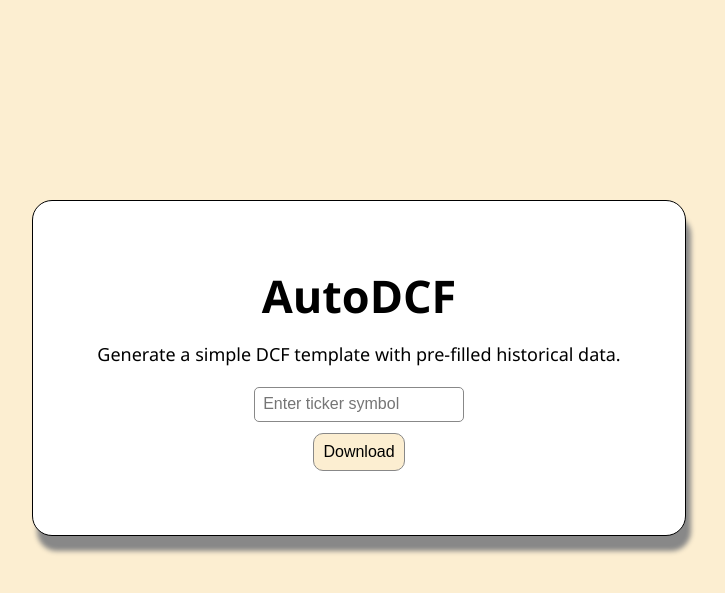
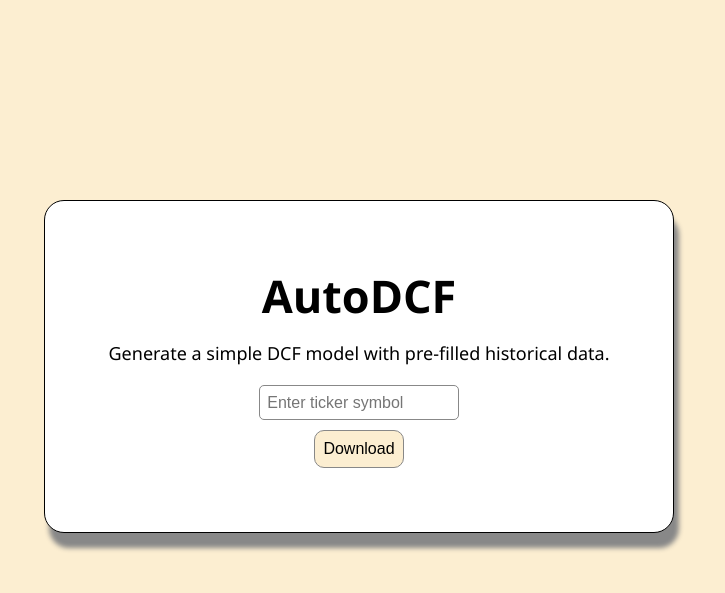
Before and after one commit to nikhilnd/AutoDCF, a Flask app: page / in a window 1280 px wide. Shown: the top 593 px of the page, without its empty margins (281-1006 px from the left). Run offline with Flask 2, Linux system fonts and the light colour scheme.

Commit message:
Test change

```diff
--- a/templates/index.html
+++ b/templates/index.html
@@ -11,7 +11,7 @@
     <div class="content">
         <h1>AutoDCF</h1>
         <form action="">
-            <label for="ticker">Generate a simple DCF template with pre-filled historical data.</label>
+            <label for="ticker">Generate a simple DCF model with pre-filled historical data.</label>
             <input type="text" id="ticker" name="ticker" placeholder="Enter ticker symbol"required>
             <input type="submit" id="submit" value="Download">
         </form>
```
